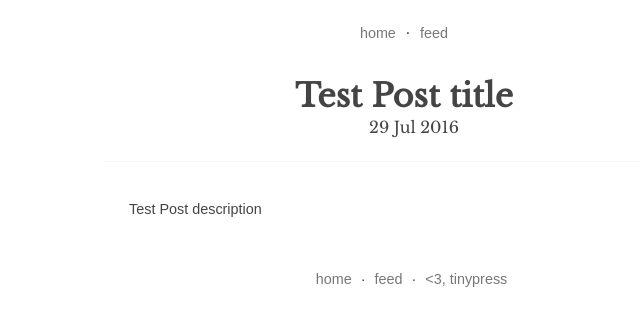
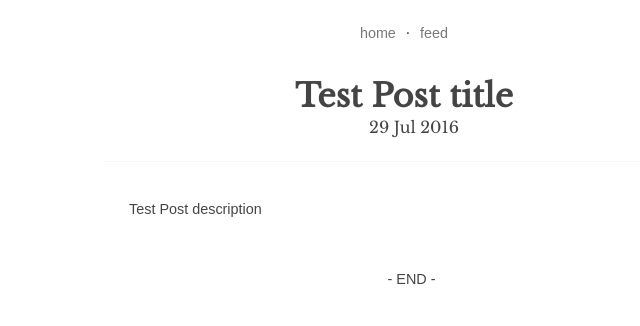
Before and after one commit to denzo1/denzo1.github.io, a Jekyll site: the page built from _posts/2016-07-29-test-post-title.markdown, in a window 1280 px wide. Shown: the top 326 px of the page, without its empty margins (236-876 px from the left). Built offline with Jekyll 4.4.1, drawn with Linux system fonts in a browser that asks for light colours.

Commit message:
Update post.html

```diff
--- a/_layouts/post.html
+++ b/_layouts/post.html
@@ -40,7 +40,7 @@
     </article>
 
     <footer>
-        <a href="/">home</a> &middot; <a href="/feed.xml">feed</a> &middot; <a href="https://tinypress.co/">&lt;3, tinypress</a>
+       - END -
     </footer>
   </div>
 </body>
```
